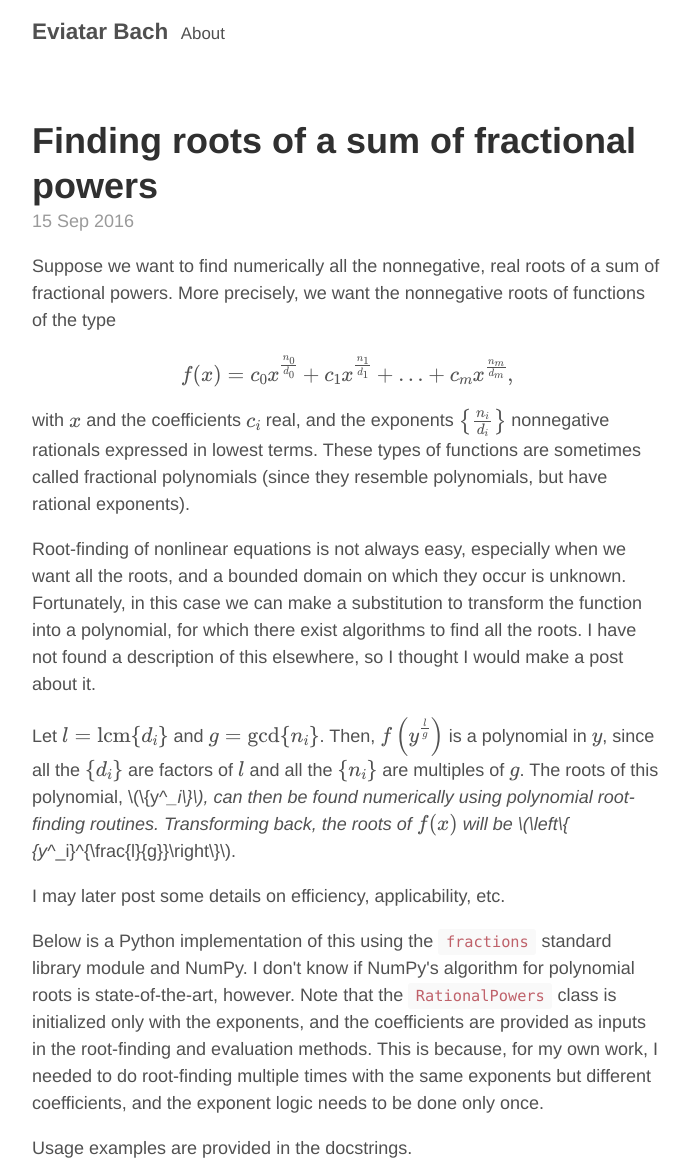
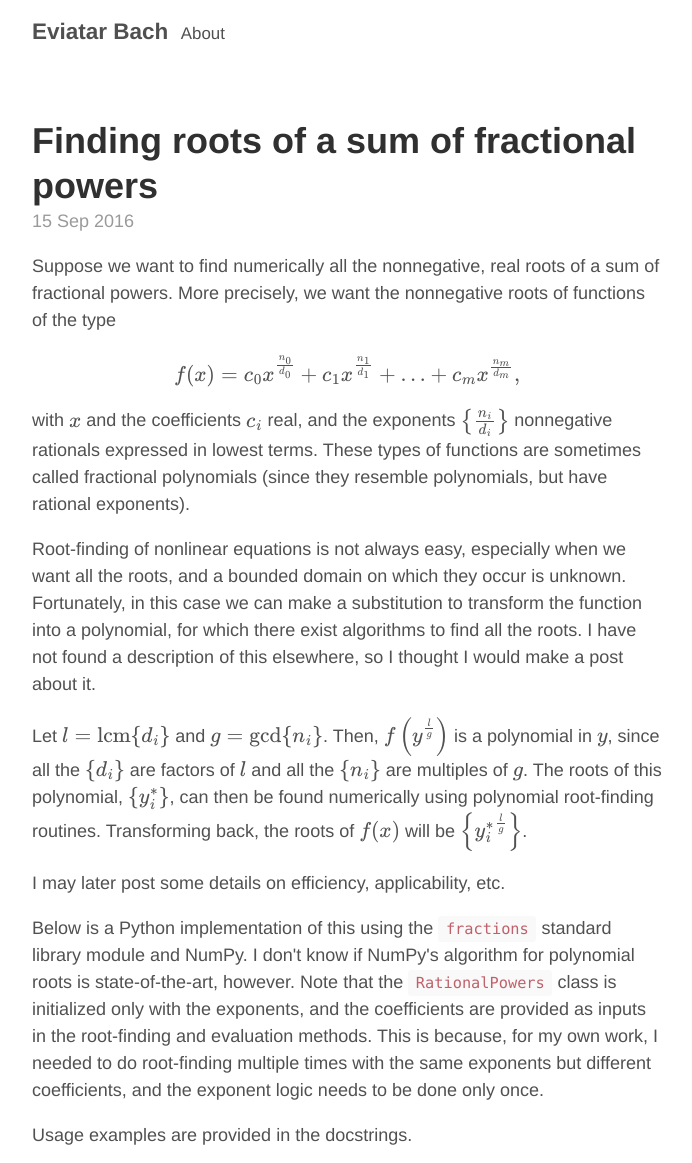
Before and after one commit to eviatarbach/website_old, a Jekyll site: the page built from _posts/2016-09-15-sum-of-fractional-powers-roots.md, in a window 1280 px wide, cut to the strip 0-1163 px from the top of the page. Shown: the whole strip, without its empty margins (293-985 px from the left). Built offline with Jekyll 4.4.1, drawn with Linux system fonts in a browser that asks for light colours; formulas are drawn with MathJax 3.

Commit message:
fixing asterisks

```diff
--- a/_posts/2016-09-15-sum-of-fractional-powers-roots.md
+++ b/_posts/2016-09-15-sum-of-fractional-powers-roots.md
@@ -10,7 +10,7 @@
 
 Root-finding of nonlinear equations is not always easy, especially when we want all the roots, and a bounded domain on which they occur is unknown. Fortunately, in this case we can make a substitution to transform the function into a polynomial, for which there exist algorithms to find all the roots. I have not found a description of this elsewhere, so I thought I would make a post about it.
 
-Let \\(l=\operatorname{lcm}\\{d_i\\}\\) and \\(g=\gcd\\{n_i\\}\\). Then, \\(f\left(y^{\frac{l}{g}}\right)\\) is a polynomial in \\(y\\), since all the \\(\\{d_i\\}\\) are factors of \\(l\\) and all the \\(\\{n_i\\}\\) are multiples of \\(g\\). The roots of this polynomial, \\(\\{y^*_i\\}\\), can then be found numerically using polynomial root-finding routines. Transforming back, the roots of \\(f(x)\\) will be \\(\left\\{ {y^*_i}^{\frac{l}{g}}\right\\}\\).
+Let \\(l=\operatorname{lcm}\\{d_i\\}\\) and \\(g=\gcd\\{n_i\\}\\). Then, \\(f\left(y^{\frac{l}{g}}\right)\\) is a polynomial in \\(y\\), since all the \\(\\{d_i\\}\\) are factors of \\(l\\) and all the \\(\\{n_i\\}\\) are multiples of \\(g\\). The roots of this polynomial, \\(\\{y^\ast_i\\}\\), can then be found numerically using polynomial root-finding routines. Transforming back, the roots of \\(f(x)\\) will be \\(\left\\{ {y^\ast_i}^{\frac{l}{g}}\right\\}\\).
 
 I may later post some details on efficiency, applicability, etc.
 
```
